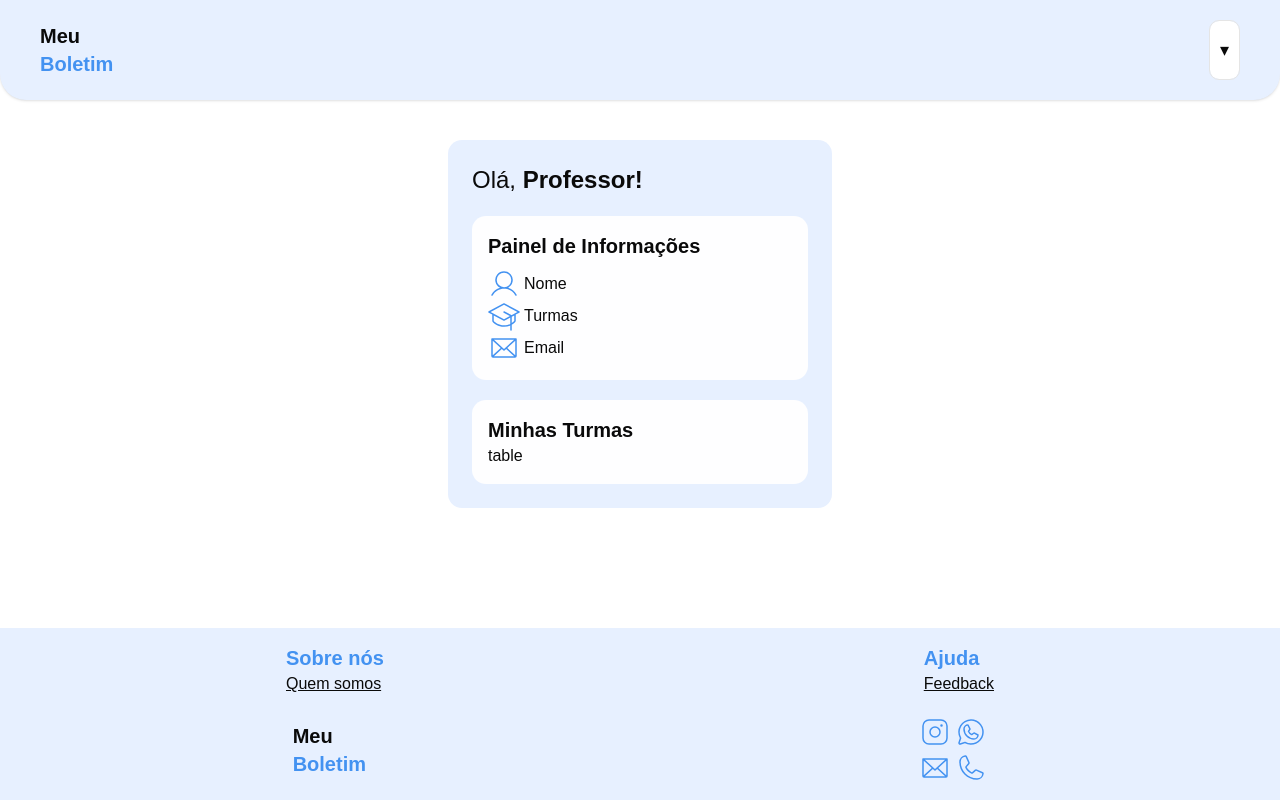
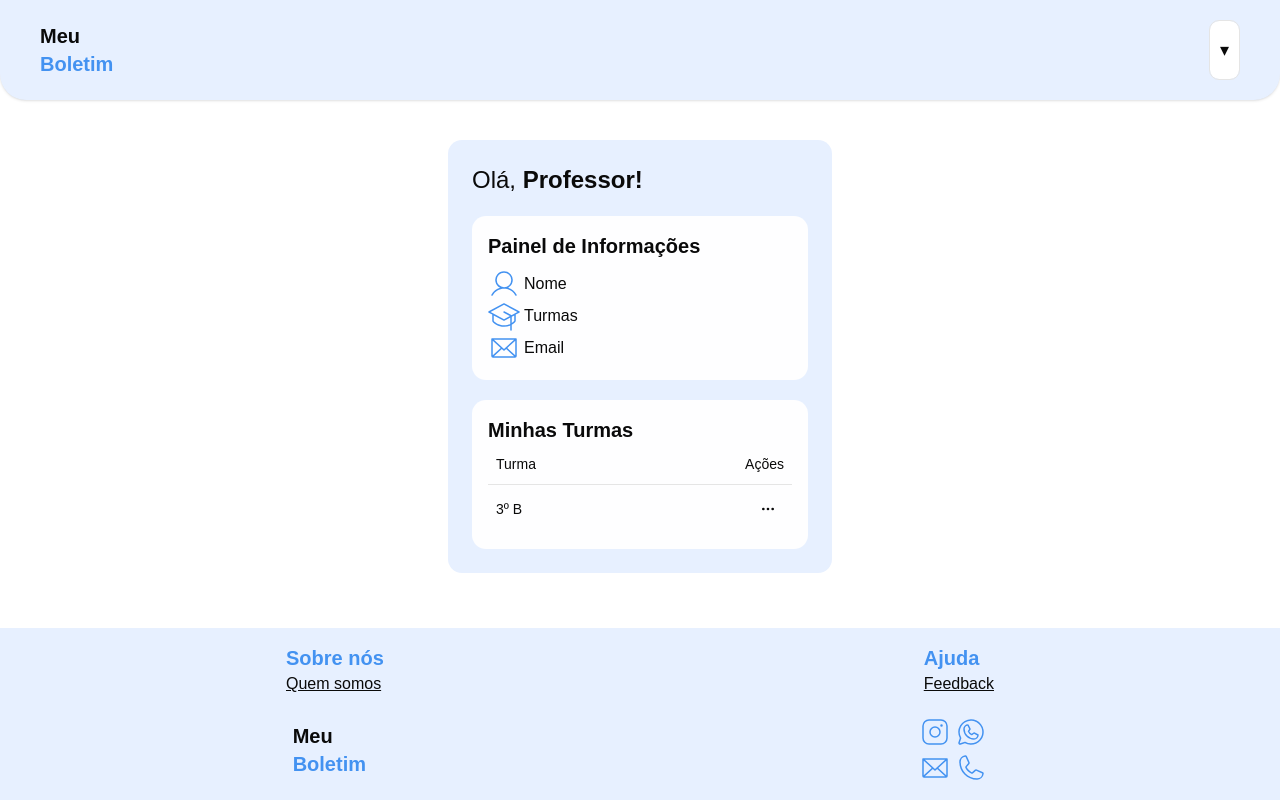
Before and after one commit to Gleison-dev/meuBoletimFrontend, a React (Vite) app: page /dashboardTeacher in a window 1280 px wide. Built offline with nearby package versions, Linux system fonts and the light colour scheme; no server answers; sample sign-in values are in the browser's storage.

Commit message:
feat: Table for all classes of teacher added.

```diff
--- /dev/null
+++ b/src/components/ui/tableActionTeacher.jsx
@@ -0,0 +1,51 @@
+import { MoreHorizontalIcon } from "lucide-react";
+
+import { Button } from "@/components/ui/button";
+import {
+  DropdownMenu,
+  DropdownMenuContent,
+  DropdownMenuItem,
+  DropdownMenuSeparator,
+  DropdownMenuTrigger,
+} from "@/components/ui/dropdown-menu";
+import {
+  Table,
+  TableBody,
+  TableCell,
+  TableHead,
+  TableHeader,
+  TableRow,
+} from "@/components/ui/table";
+
+export function TableActionsTeacher() {
+  return (
+    <Table>
+      <TableHeader>
+        <TableRow>
+          <TableHead>Turma</TableHead>
+          <TableHead className="text-right">Ações</TableHead>
+        </TableRow>
+      </TableHeader>
+      <TableBody>
+        <TableRow>
+          <TableCell className="font-medium">3º B</TableCell>
+          <TableCell className="text-right">
+            <DropdownMenu>
+              <DropdownMenuTrigger
+                render={
+                  <Button variant="ghost" size="icon" className="size-8">
+                    <MoreHorizontalIcon />
+                    <span className="sr-only">Open menu</span>
+                  </Button>
+                }
+              />
+              <DropdownMenuContent align="end">
+                <DropdownMenuItem>Ver alunos</DropdownMenuItem>
+              </DropdownMenuContent>
+            </DropdownMenu>
+          </TableCell>
+        </TableRow>
+      </TableBody>
+    </Table>
+  );
+}
--- a/src/pages/DashBoardTeacher/dashboardTeacher.jsx
+++ b/src/pages/DashBoardTeacher/dashboardTeacher.jsx
@@ -1,6 +1,7 @@
 import icon_user from "../../assets/icon_user.svg";
 import icon_class from "../../assets/icon_class.svg";
 import icon_email from "../../assets/icon_email.svg";
+import { TableActionsTeacher } from "@/components/ui/tableActionTeacher";
 
 export default function DashboardTeacher() {
   return (
@@ -39,7 +40,9 @@ export default function DashboardTeacher() {
                 <strong>Minhas Turmas</strong>
               </h1>
             </div>
-            <div>table</div>
+            <div>
+              <TableActionsTeacher />
+            </div>
           </div>
         </div>
       </section>
```
